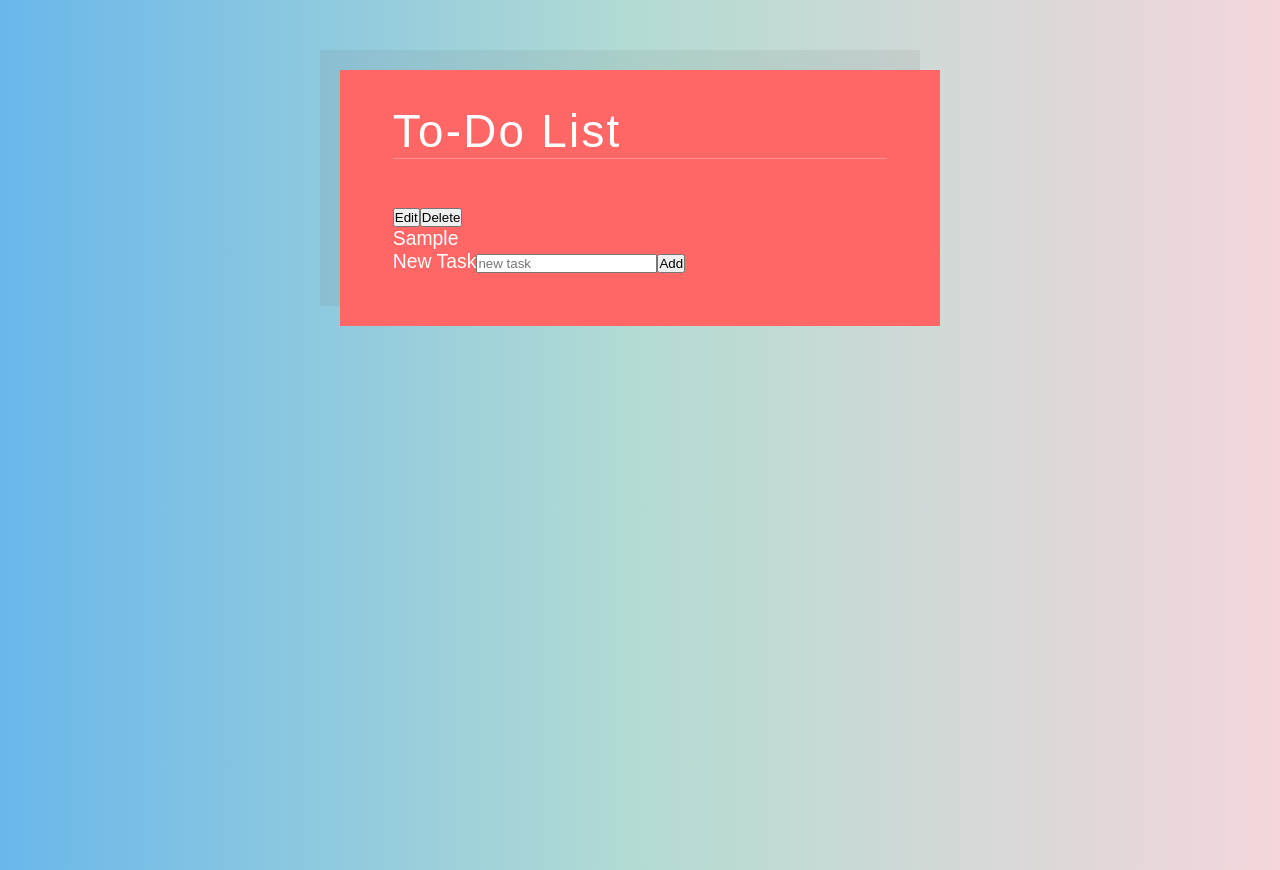
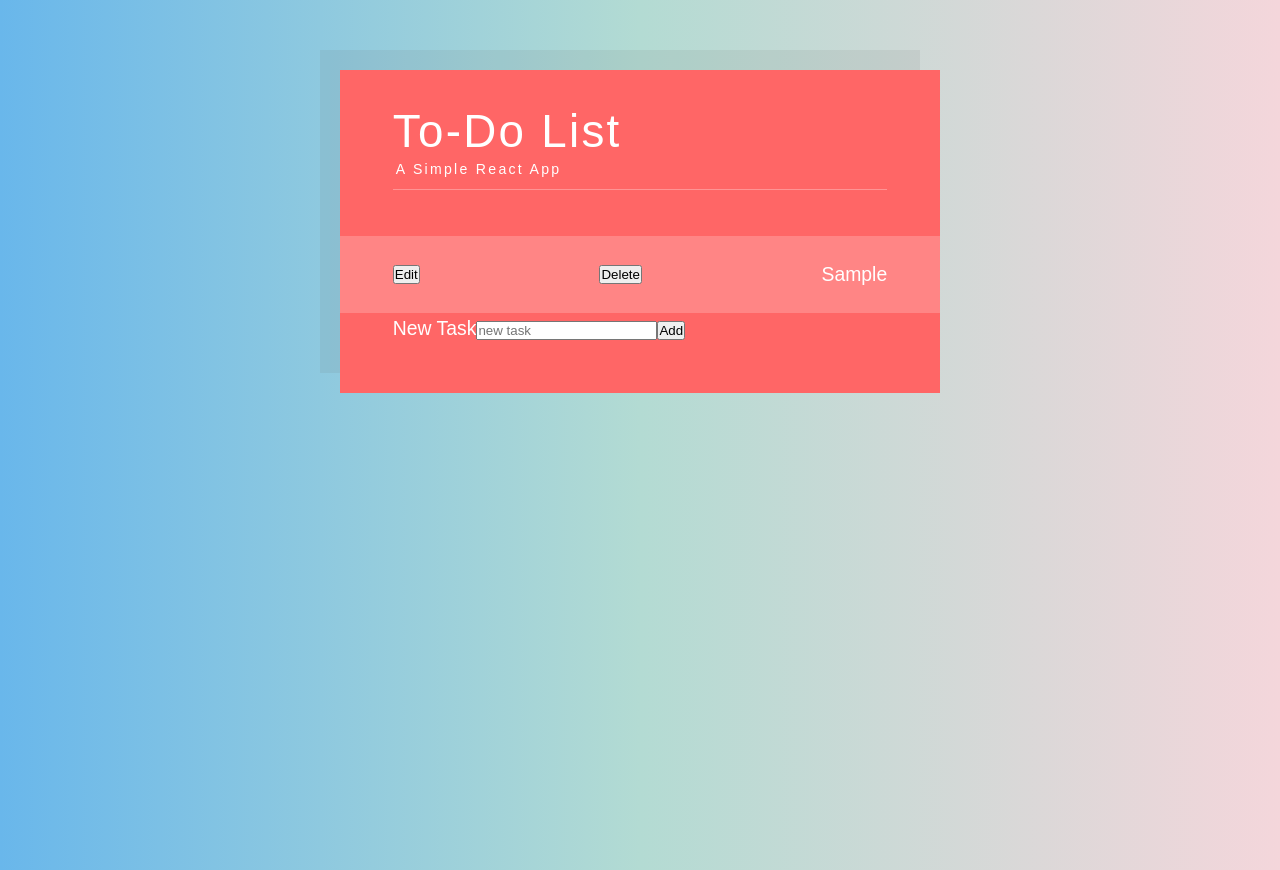
Before and after one commit to everythingokay/to-do-list, a React (Create React App) app: page / in a window 1280 px wide. Both pictures are taken after typing "Sample" into the empty fields and a click on the button "Add". Built offline with nearby package versions, Linux system fonts and the light colour scheme.

Commit message:
more styles

```diff
--- a/src/ToDo.css
+++ b/src/ToDo.css
@@ -3,7 +3,7 @@
     text-decoration-line: line-through;
 }
 
-.Todo {
+.todo {
     display: flex;
     margin: 0 -3rem 4px;
     padding: 1.1rem 3rem;
@@ -15,20 +15,19 @@
     position: relative;
     transition: opacity 500ms ease-in-out;
 }
-  .Todo-task {
+.todo-task {
     position: relative;
     transition: opacity 0.4s linear;
 }
-  .Todo.completed {
+.todo-task.completed {
     transition: opacity 300ms ease-in-out;
     transition-delay: 200ms;
     opacity: 0.5;
 }
-
-  .Todo.completed .Todo-task {
-    /* opacity: 0.6; */
-  }
-  .Todo.completed .Todo-task:before {
+/* .todo.completed .todo-task {
+    opacity: 0.6;
+}*/
+.todo-task.completed .todo-task:before {
     content: "";
     position: absolute;
     top: 50%;
@@ -37,9 +36,8 @@
     width: 0%;
     height: 4px;
     background: #fff;
-    animation: strikeitem 0.3s ease-in 0s forwards;
+    animation: strikeitem 0.5s ease-out 0s forwards;
 }
-
 @keyframes strikeitem {
     to {
       width: calc(100% + 1rem);
--- a/src/ToDo.js
+++ b/src/ToDo.js
@@ -38,7 +38,7 @@
         let result;
         if (this.state.isEditing) {
             result = (
-                <div>
+                <div className="todo">
                     <form onSubmit={this.handleUpdate}>
                         <input
                         type="text"
@@ -51,10 +51,11 @@
             );
         } else {
             result = (
-            <div>
+            <div className="todo">
                 <button onClick={this.toggleForm}>Edit</button>
                 <button onClick={this.handleRemove}>Delete</button>
-                <li className={this.props.completed ? "completed" : ""}
+                <li className={this.props.completed ?
+                "todo-task completed" : "todo-task"}
                 onClick={this.handleToggle}>
                     {this.props.task}
                 </li>
--- a/src/ToDoList.js
+++ b/src/ToDoList.js
@@ -54,7 +54,9 @@
         });
         return (
             <div className="todolist">
-                <h1>To-Do List</h1>
+                <h1>
+                    To-Do List <span>A Simple React App</span>
+                </h1>
                 <ul>{todos}</ul>
                 <NewForm createTask={this.create} />
             </div>
```
Lines whose indentation alone changed are shown as unchanged.
